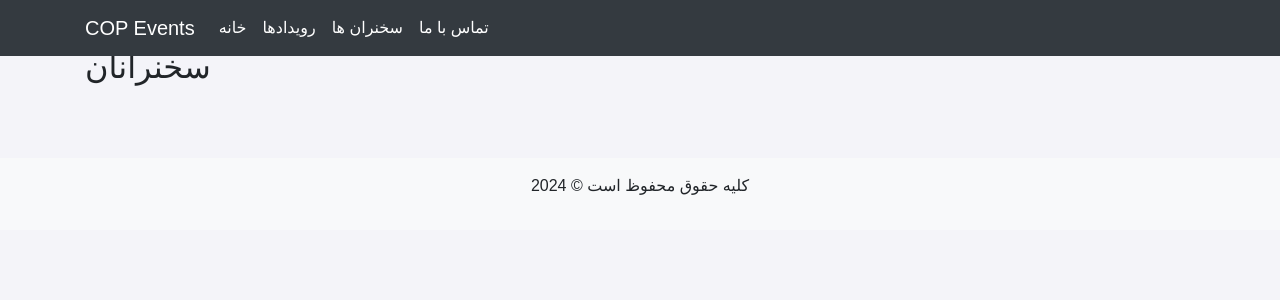
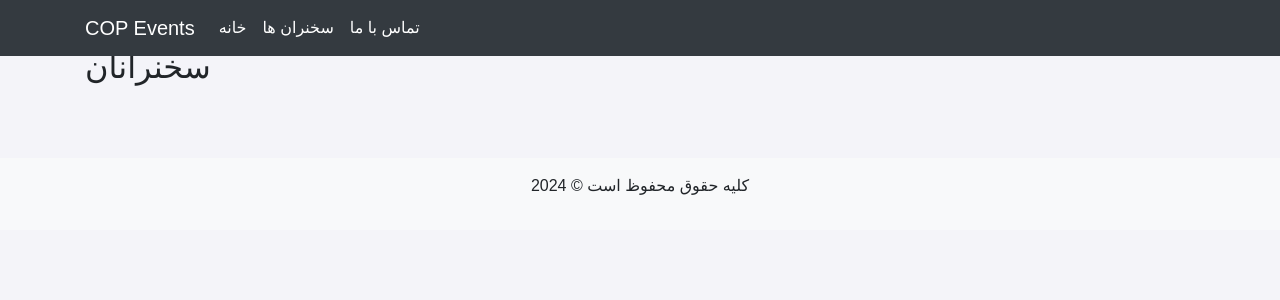
Before and after one commit to mashmool0/SFT-Project-COP-Team, a Django app: page /event/speakers/ in a window 1280 px wide. Shown: the top 300 px of the page. Run offline with Django 5.2, Linux system fonts and the light colour scheme; data that the repository does not hold is empty; some libraries are stand-ins or nearby versions.

Commit message:
remove events in navbar of header

```diff
--- a/templates/include/header.html
+++ b/templates/include/header.html
@@ -44,9 +44,6 @@
                     <a class="nav-link" href="{% url 'home:home' %}">خانه</a>
                 </li>
                 <li class="nav-item">
-                    <a class="nav-link" href="#">رویدادها</a>
-                </li>
-                <li class="nav-item">
                     <a class="nav-link" href="{% url 'event:speaker_list' %}">سخنران ها</a>
                 </li>
                 <li class="nav-item">
```
